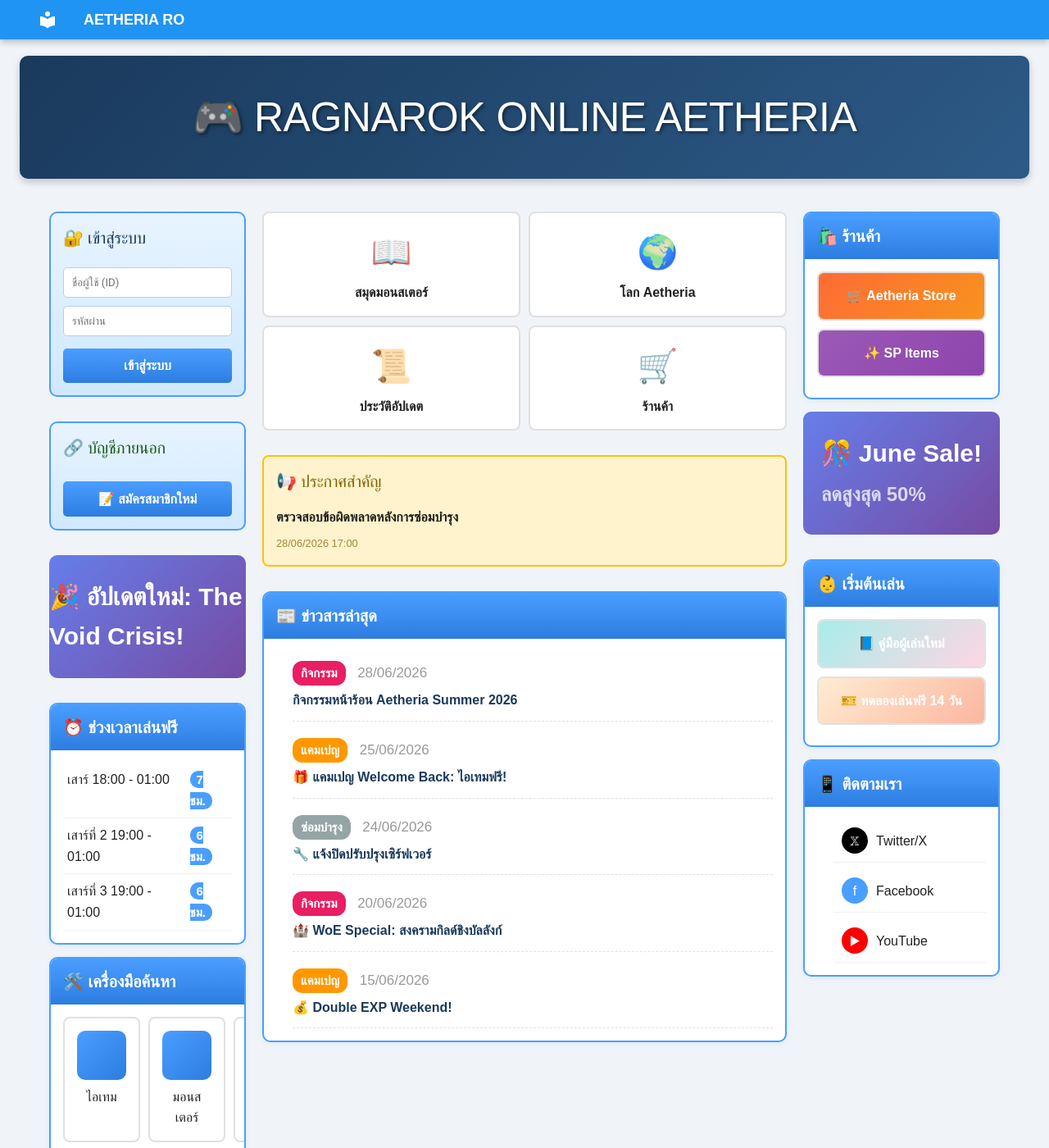
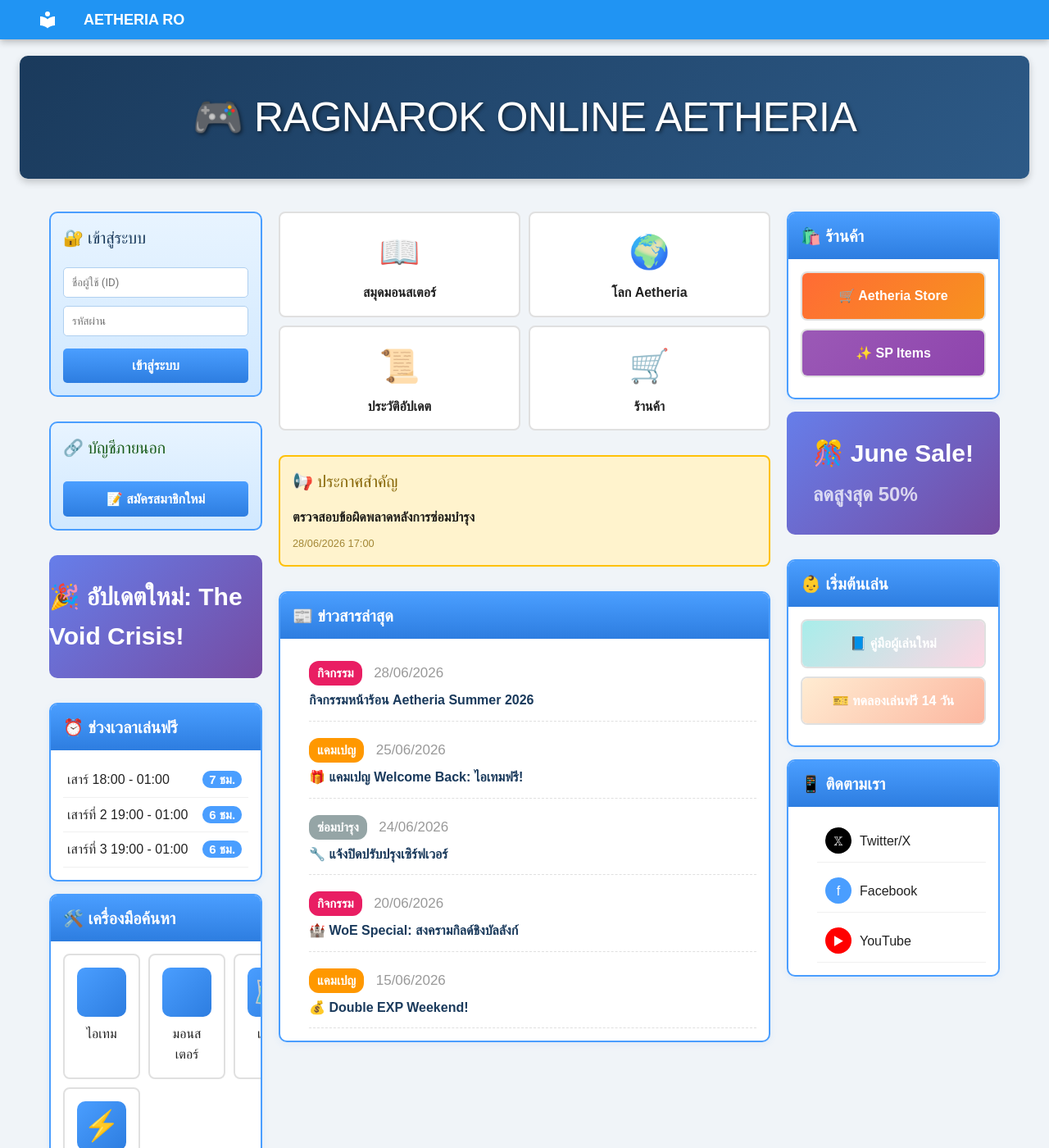
Before and after one commit to aetheriaofficial/AetheriaRO, an MkDocs documentation site: the page built from docs/index.md, in a window 1280 px wide and 1400 px high. Shown: the whole window at 82% size. Built offline with MkDocs 1.6.1 and Material for MkDocs 9.7.7, drawn with Linux system fonts in a browser that asks for light colours.

Commit message:
Update ro-portal.css

```diff
--- a/docs/assets/ro-portal.css
+++ b/docs/assets/ro-portal.css
@@ -53,7 +53,7 @@
 /* === 3 COLUMN LAYOUT === */
 .main-wrapper {
   display: grid !important;
-  grid-template-columns: 240px 2.5fr 240px !important;
+  grid-template-columns: 260px 2.2fr 260px !important;
   gap: 20px !important;
   width: 100% !important;
 }
```
